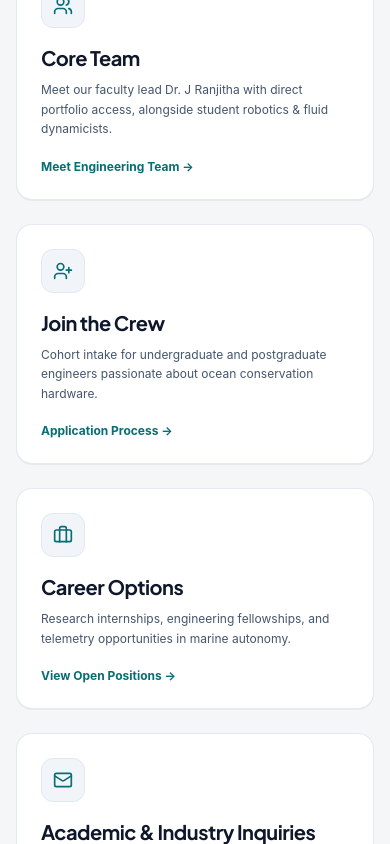
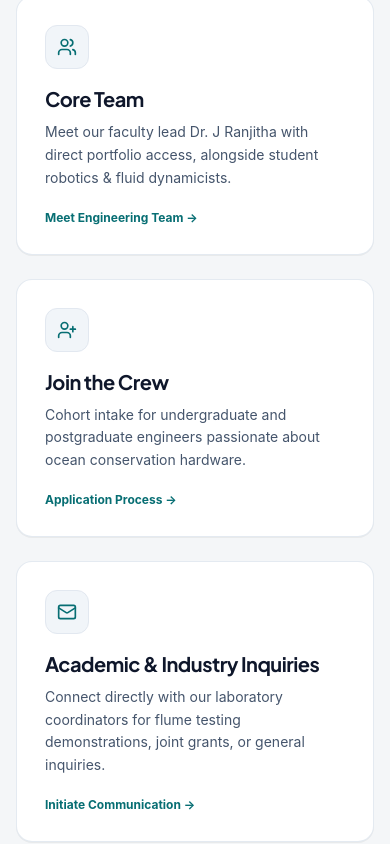
Before and after one commit to Dhyanesh2603/thewatercrew, a React (Vite) app: page / in a window 390 px wide. Shown: the part 9980-10824 px from the top of the page. Built offline with nearby package versions, Linux system fonts and the light colour scheme.

Commit message:
refactor(navigation): replace career options and apply button with 'Join Us' action button at the end of the menu bar

```diff
--- a/src/components/layout/Footer.tsx
+++ b/src/components/layout/Footer.tsx
@@ -59,6 +59,14 @@ export const Footer: React.FC = () => {
                   </Link>
                 </li>
               ))}
+              <li>
+                <Link
+                  to="/join"
+                  className="hover:text-[#076E73] transition-colors"
+                >
+                  Join Us
+                </Link>
+              </li>
             </ul>
           </div>
 
@@ -89,8 +97,8 @@ export const Footer: React.FC = () => {
                 </Link>
               </li>
               <li>
-                <Link to="/career" className="hover:text-[#076E73] transition-colors">
-                  Career Options & Internships
+                <Link to="/join" className="hover:text-[#076E73] transition-colors">
+                  Student Cohort Recruitment
                 </Link>
               </li>
             </ul>
--- a/src/constants/navigation.ts
+++ b/src/constants/navigation.ts
@@ -4,7 +4,5 @@ export const NAV_ITEMS: NavItem[] = [
   { label: 'Home', href: '/' },
   { label: 'Research', href: '/research' },
   { label: 'Team', href: '/team' },
-  { label: 'Join', href: '/join' },
   { label: 'Contact', href: '/contact' },
-  { label: 'Career Options', href: '/career' },
 ]
--- a/src/pages/HomePage.tsx
+++ b/src/pages/HomePage.tsx
@@ -1,7 +1,7 @@
 import React from 'react'
 import { Link } from 'react-router-dom'
 import { Helmet } from 'react-helmet-async'
-import { ArrowRight, Microscope, Users, UserPlus, Mail, Briefcase } from 'lucide-react'
+import { ArrowRight, Microscope, Users, UserPlus, Mail } from 'lucide-react'
 import { HeroSection } from '@/components/sections/HeroSection'
 import { StartupSection } from '@/components/sections/StartupSection'
 import { ProductsSection } from '@/components/sections/ProductsSection'
@@ -38,7 +38,7 @@ export const HomePage: React.FC = () => {
       {/* 4. Project Timeline & Milestones */}
       <ProjectTimelineSection />
 
-      {/* 5. Multipage Directory / Deep Dive Cards */}
+      {/* 5. Multipage Directory Cards (Clean 2x2 grid) */}
       <section className="py-20 sm:py-28 bg-[#F4F6F8] border-t border-b border-slate-200">
         <div className="max-w-7xl mx-auto px-4 sm:px-6 lg:px-8">
           <div className="max-w-2xl mb-12">
@@ -53,11 +53,11 @@ export const HomePage: React.FC = () => {
             </p>
           </div>
 
-          <div className="grid grid-cols-1 md:grid-cols-2 lg:grid-cols-3 gap-6">
+          <div className="grid grid-cols-1 md:grid-cols-2 gap-6">
             {/* Card 1: Research */}
             <Link
               to="/research"
-              className="group p-6 sm:p-7 rounded-2xl bg-white border border-slate-200/90 shadow-2xs hover:shadow-md hover:border-[#076E73]/50 transition-all duration-300 flex flex-col justify-between"
+              className="group p-7 rounded-2xl bg-white border border-slate-200/90 shadow-2xs hover:shadow-md hover:border-[#076E73]/50 transition-all duration-300 flex flex-col justify-between"
             >
               <div>
                 <div className="w-11 h-11 rounded-xl bg-slate-100 border border-slate-200 text-[#076E73] flex items-center justify-center mb-4 group-hover:scale-105 group-hover:bg-[#076E73] group-hover:text-white transition-all">
@@ -67,7 +67,7 @@ export const HomePage: React.FC = () => {
                   Research & Rigs
                   <ArrowRight className="w-4 h-4 opacity-0 -translate-x-2 group-hover:opacity-100 group-hover:translate-x-0 transition-all text-[#076E73]" />
                 </h3>
-                <p className="mt-2 text-xs sm:text-sm text-slate-600 leading-relaxed">
+                <p className="mt-2 text-sm text-slate-600 leading-relaxed">
                   12m wave flume testing, boundary layer oleophilic mechanics, and CNC polymer fabrication facilities.
                 </p>
               </div>
@@ -79,7 +79,7 @@ export const HomePage: React.FC = () => {
             {/* Card 2: Team */}
             <Link
               to="/team"
-              className="group p-6 sm:p-7 rounded-2xl bg-white border border-slate-200/90 shadow-2xs hover:shadow-md hover:border-[#076E73]/50 transition-all duration-300 flex flex-col justify-between"
+              className="group p-7 rounded-2xl bg-white border border-slate-200/90 shadow-2xs hover:shadow-md hover:border-[#076E73]/50 transition-all duration-300 flex flex-col justify-between"
             >
               <div>
                 <div className="w-11 h-11 rounded-xl bg-slate-100 border border-slate-200 text-[#076E73] flex items-center justify-center mb-4 group-hover:scale-105 group-hover:bg-[#076E73] group-hover:text-white transition-all">
@@ -89,7 +89,7 @@ export const HomePage: React.FC = () => {
                   Core Team
                   <ArrowRight className="w-4 h-4 opacity-0 -translate-x-2 group-hover:opacity-100 group-hover:translate-x-0 transition-all text-[#076E73]" />
                 </h3>
-                <p className="mt-2 text-xs sm:text-sm text-slate-600 leading-relaxed">
+                <p className="mt-2 text-sm text-slate-600 leading-relaxed">
                   Meet our faculty lead Dr. J Ranjitha with direct portfolio access, alongside student robotics & fluid dynamicists.
                 </p>
               </div>
@@ -98,10 +98,10 @@ export const HomePage: React.FC = () => {
               </span>
             </Link>
 
-            {/* Card 3: Join */}
+            {/* Card 3: Join Us */}
             <Link
               to="/join"
-              className="group p-6 sm:p-7 rounded-2xl bg-white border border-slate-200/90 shadow-2xs hover:shadow-md hover:border-[#076E73]/50 transition-all duration-300 flex flex-col justify-between"
+              className="group p-7 rounded-2xl bg-white border border-slate-200/90 shadow-2xs hover:shadow-md hover:border-[#076E73]/50 transition-all duration-300 flex flex-col justify-between"
             >
               <div>
                 <div className="w-11 h-11 rounded-xl bg-slate-100 border border-slate-200 text-[#076E73] flex items-center justify-center mb-4 group-hover:scale-105 group-hover:bg-[#076E73] group-hover:text-white transition-all">
@@ -111,7 +111,7 @@ export const HomePage: React.FC = () => {
                   Join the Crew
                   <ArrowRight className="w-4 h-4 opacity-0 -translate-x-2 group-hover:opacity-100 group-hover:translate-x-0 transition-all text-[#076E73]" />
                 </h3>
-                <p className="mt-2 text-xs sm:text-sm text-slate-600 leading-relaxed">
+                <p className="mt-2 text-sm text-slate-600 leading-relaxed">
                   Cohort intake for undergraduate and postgraduate engineers passionate about ocean conservation hardware.
                 </p>
               </div>
@@ -120,32 +120,10 @@ export const HomePage: React.FC = () => {
               </span>
             </Link>
 
-            {/* Card 4: Career Options */}
-            <Link
-              to="/career"
-              className="group p-6 sm:p-7 rounded-2xl bg-white border border-slate-200/90 shadow-2xs hover:shadow-md hover:border-[#076E73]/50 transition-all duration-300 flex flex-col justify-between"
-            >
-              <div>
-                <div className="w-11 h-11 rounded-xl bg-slate-100 border border-slate-200 text-[#076E73] flex items-center justify-center mb-4 group-hover:scale-105 group-hover:bg-[#076E73] group-hover:text-white transition-all">
-                  <Briefcase className="w-5 h-5" />
-                </div>
-                <h3 className="text-xl font-bold text-slate-900 group-hover:text-[#076E73] transition-colors flex items-center justify-between">
-                  Career Options
-                  <ArrowRight className="w-4 h-4 opacity-0 -translate-x-2 group-hover:opacity-100 group-hover:translate-x-0 transition-all text-[#076E73]" />
-                </h3>
-                <p className="mt-2 text-xs sm:text-sm text-slate-600 leading-relaxed">
-                  Research internships, engineering fellowships, and telemetry opportunities in marine autonomy.
-                </p>
-              </div>
-              <span className="mt-5 inline-flex items-center text-xs font-bold text-[#076E73] gap-1">
-                View Open Positions &rarr;
-              </span>
-            </Link>
-
-            {/* Card 5: Contact */}
+            {/* Card 4: Contact */}
             <Link
               to="/contact"
-              className="group p-6 sm:p-7 rounded-2xl bg-white border border-slate-200/90 shadow-2xs hover:shadow-md hover:border-[#076E73]/50 transition-all duration-300 flex flex-col justify-between md:col-span-2 lg:col-span-2"
+              className="group p-7 rounded-2xl bg-white border border-slate-200/90 shadow-2xs hover:shadow-md hover:border-[#076E73]/50 transition-all duration-300 flex flex-col justify-between"
             >
               <div>
                 <div className="w-11 h-11 rounded-xl bg-slate-100 border border-slate-200 text-[#076E73] flex items-center justify-center mb-4 group-hover:scale-105 group-hover:bg-[#076E73] group-hover:text-white transition-all">
@@ -155,8 +133,8 @@ export const HomePage: React.FC = () => {
                   Academic & Industry Inquiries
                   <ArrowRight className="w-4 h-4 opacity-0 -translate-x-2 group-hover:opacity-100 group-hover:translate-x-0 transition-all text-[#076E73]" />
                 </h3>
-                <p className="mt-2 text-xs sm:text-sm text-slate-600 leading-relaxed max-w-xl">
-                  Connect directly with our laboratory coordinators for flume testing demonstrations, joint grants, port authority deployment trials, or general inquiries.
+                <p className="mt-2 text-sm text-slate-600 leading-relaxed">
+                  Connect directly with our laboratory coordinators for flume testing demonstrations, joint grants, or general inquiries.
                 </p>
               </div>
               <span className="mt-5 inline-flex items-center text-xs font-bold text-[#076E73] gap-1">
```
Also changed, not shown: src/components/layout/Navbar.tsx (+18 -21 lines).
